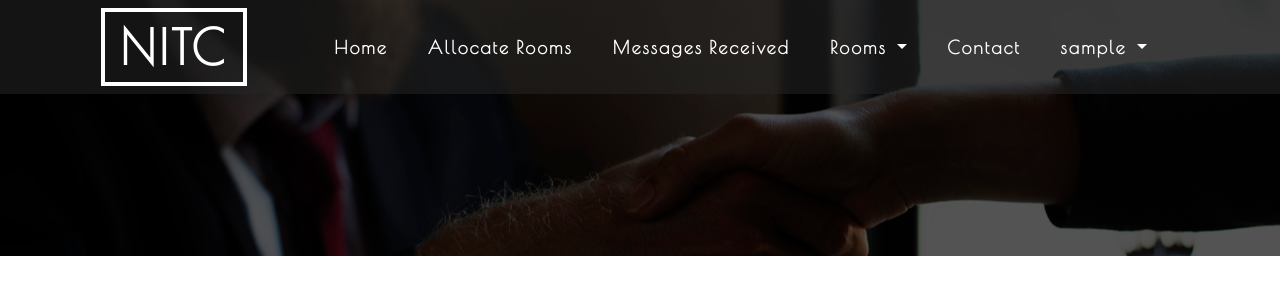
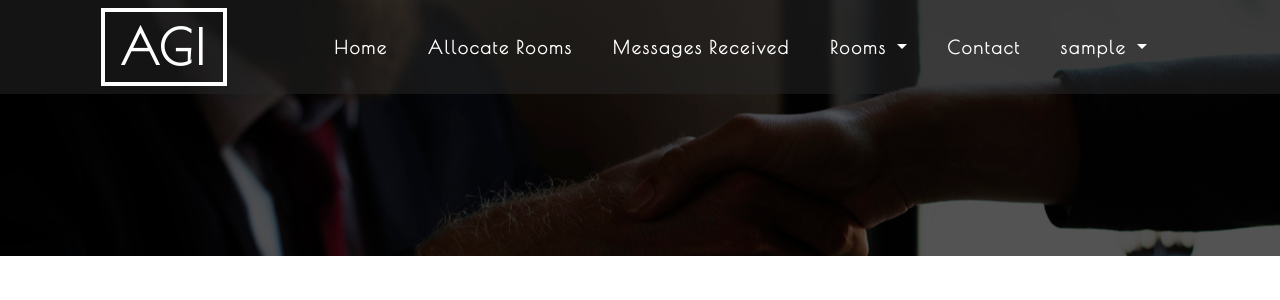
Before and after one commit to bhatt098/HMS, a PHP site: page /empty_rooms.php in a window 1280 px wide. Shown: the top 300 px of the page. Run offline with PHP 8.4, Linux system fonts and the light colour scheme; a user stored in the database is signed in; data comes from the database, SQL or seed files in the repository; data that the repository does not hold is empty.

Commit message:
Update empty_rooms.php

```diff
--- a/empty_rooms.php
+++ b/empty_rooms.php
@@ -48,7 +48,7 @@
 		<div class="container agile-banner_nav">
 			<nav class="navbar navbar-expand-lg navbar-light bg-light">
 
-				<h1><a class="navbar-brand" href="home_manager.php">NITC <span class="display"></span></a></h1>
+				<h1><a class="navbar-brand" href="home_manager.php">AGI <span class="display"></span></a></h1>
 				<button class="navbar-toggler" type="button" data-toggle="collapse" data-target="#navbarSupportedContent" aria-controls="navbarSupportedContent" aria-expanded="false" aria-label="Toggle navigation">
 				<span class="navbar-toggler-icon"></span>
 				</button>
@@ -208,7 +208,7 @@
 <footer class="py-5">
 	<div class="container py-md-5">
 		<div class="footer-logo mb-5 text-center">
-			<a class="navbar-brand" href="http://www.nitc.ac.in/" target="_blank">NIT <span class="display"> CALICUT</span></a>
+			<a class="navbar-brand" href="http://www.AGI.ac.in/" target="_blank">NIT <span class="display"> CALICUT</span></a>
 		</div>
 		<div class="footer-grid">
 			<div class="list-footer">
```
